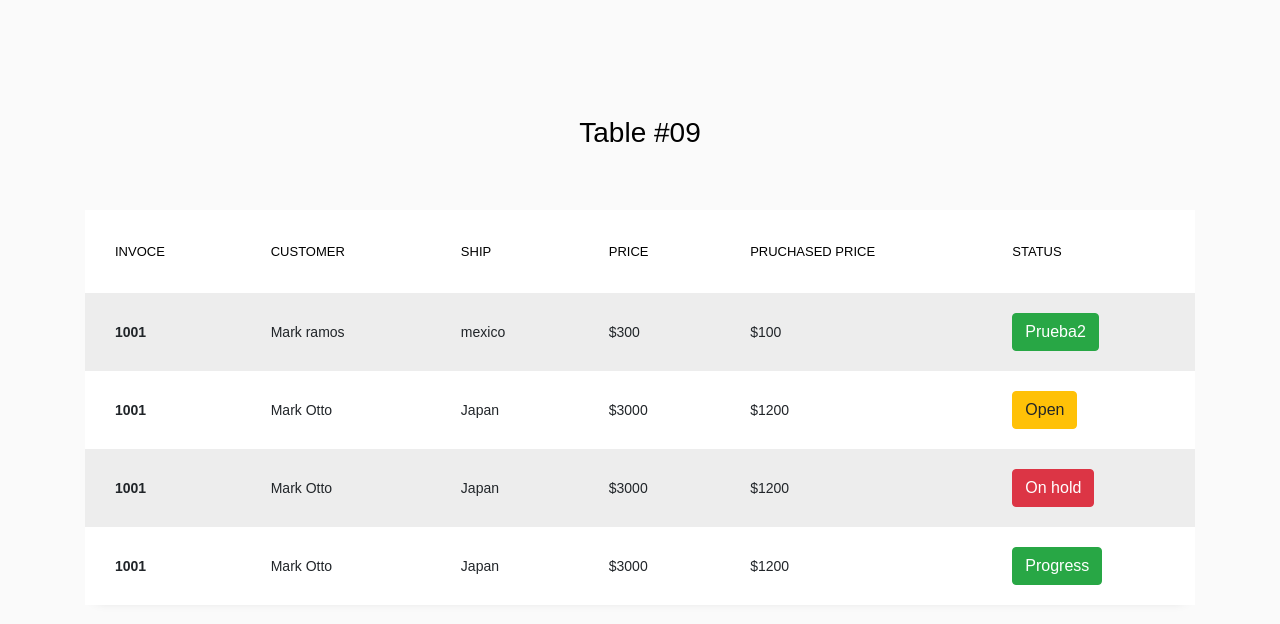
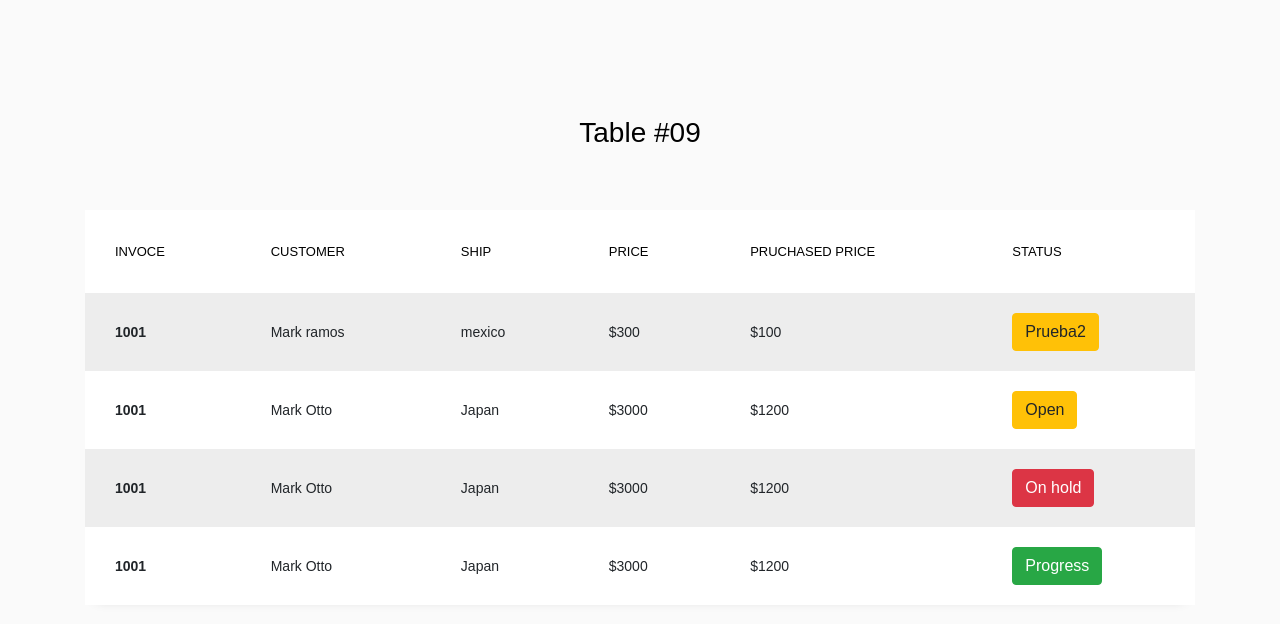
Before and after one commit to XJ581G/Plantilla-HtmlCSS, a plain HTML site: page index.html in a window 1280 px wide. Drawn offline with Linux system fonts and the light colour scheme.

Commit message:
Update index.html

```diff
--- a/index.html
+++ b/index.html
@@ -1,7 +1,7 @@
 <!doctype html>
 <html lang="en">
   <head>
-  	<title>pollo 09</title>
+  	<title>INFORME DE PREFECTURA </title>
     <meta charset="utf-8">
     <meta name="viewport" content="width=device-width, initial-scale=1, shrink-to-fit=no">
 
@@ -41,7 +41,7 @@
 						      <td>mexico</td>
 						      <td>$300</td>
 						      <td>$100</td>
-						      <td><a href="#" class="btn btn-success">Prueba2</a></td>
+						      <td><a href="#" class="btn btn-warning">Prueba2</a></td>
 						    </tr>
 
 						    <tr>
```
